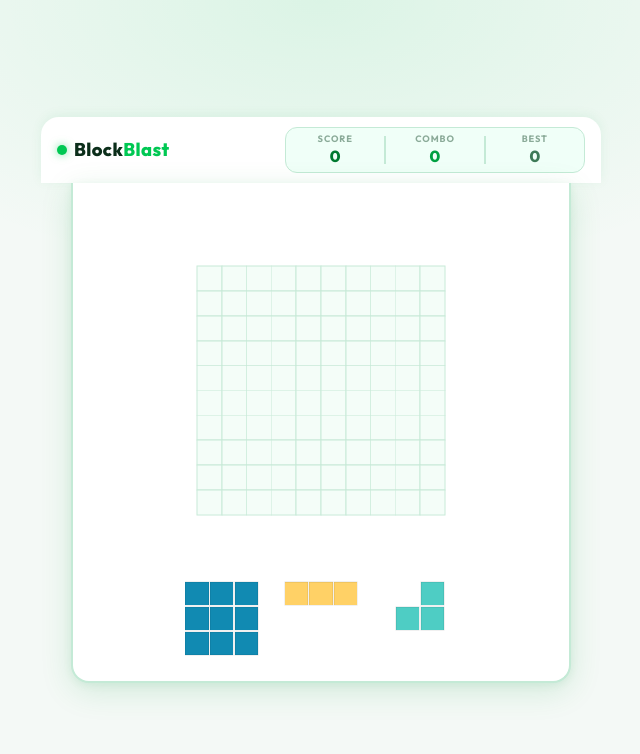
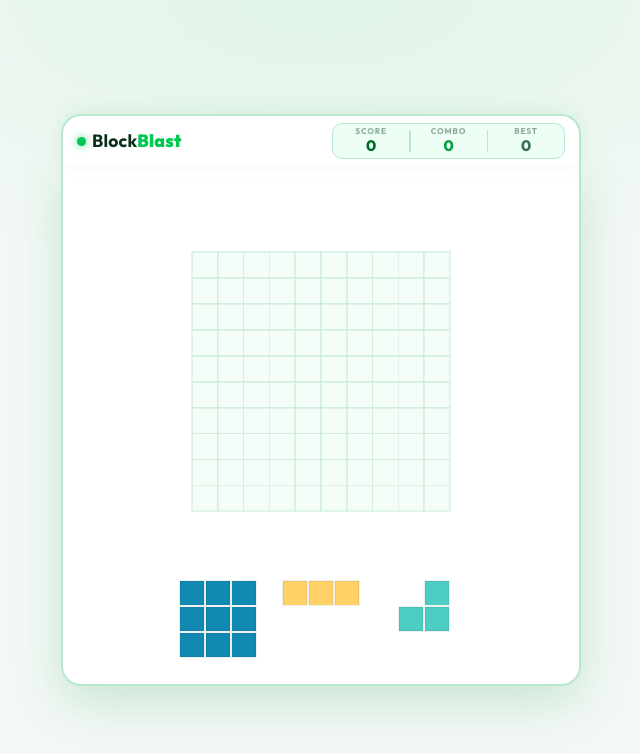
Before and after one commit to aryanjha205/Block-Blast, a website built with Vite: page index.html in a window 1280 px wide. Shown: the whole page, without its empty margins (319-959 px from the left). Built offline with nearby package versions, Linux system fonts and the light colour scheme.

Commit message:
Add files via upload

```diff
--- a/index.html
+++ b/index.html
@@ -3,69 +3,53 @@
   <head>
     <meta charset="UTF-8" />
     <meta name="viewport" content="width=device-width, initial-scale=1.0, maximum-scale=1.0, user-scalable=no, viewport-fit=cover" />
-
-    <!-- Primary Meta -->
-    <title>Block Blast — Puzzle Game</title>
-    <meta name="description" content="Drag and drop colorful blocks to fill rows and columns. Clear lines, build combos, and beat your high score in Block Blast!" />
-    <meta name="keywords" content="block blast, puzzle game, blocks, tetris, browser game" />
-    <meta name="author" content="Block Blast" />
-
-    <!-- PWA -->
+    <title>Block Blast</title>
+    <meta name="description" content="Drag and drop colorful blocks to fill rows and columns. Clear lines, build combos, beat your high score!" />
     <meta name="theme-color" content="#00c853" />
     <meta name="mobile-web-app-capable" content="yes" />
     <meta name="apple-mobile-web-app-capable" content="yes" />
     <meta name="apple-mobile-web-app-status-bar-style" content="black-translucent" />
     <meta name="apple-mobile-web-app-title" content="Block Blast" />
     <link rel="apple-touch-icon" href="/icons/icon-192.png" />
-
-    <!-- Open Graph -->
     <meta property="og:title" content="Block Blast — Puzzle Game" />
-    <meta property="og:description" content="Drag and drop colorful blocks to fill rows and columns. Clear lines, build combos, and beat your high score!" />
+    <meta property="og:description" content="Drag and drop colorful blocks, clear lines, build combos!" />
     <meta property="og:type" content="website" />
     <meta property="og:image" content="/icons/icon-512.png" />
-
-    <!-- Twitter Card -->
-    <meta name="twitter:card" content="summary_large_image" />
-    <meta name="twitter:title" content="Block Blast — Puzzle Game" />
-    <meta name="twitter:description" content="Drag and drop colorful blocks to fill rows and columns. Clear lines, build combos!" />
-    <meta name="twitter:image" content="/icons/icon-512.png" />
-
-    <!-- Google Fonts -->
     <link rel="preconnect" href="https://fonts.googleapis.com" />
     <link rel="preconnect" href="https://fonts.gstatic.com" crossorigin />
-    <link href="https://fonts.googleapis.com/css2?family=Outfit:wght@400;600;700;800;900&display=swap" rel="stylesheet" />
-
+    <link href="https://fonts.googleapis.com/css2?family=Outfit:wght@500;700;800;900&display=swap" rel="stylesheet" />
     <link rel="stylesheet" href="./src/styles.css" />
   </head>
   <body>
 
-    <!-- Top Bar -->
-    <header class="top-bar">
-      <div class="logo">
-        <span class="logo-dot"></span>
-        <span class="logo-text">Block<span class="logo-accent">Blast</span></span>
+    <!-- HUD Bar -->
+    <header class="hud">
+      <div class="hud-logo">
+        <span class="hud-dot"></span>
+        <span class="hud-name">Block<b>Blast</b></span>
       </div>
-      <div class="stats-row">
-        <div class="stat" id="score-card">
-          <span class="stat-label">Score</span>
-          <input type="text" readonly id="score" value="0" aria-label="Current score" />
+
+      <div class="hud-stats">
+        <div class="hud-stat" id="score-card">
+          <span class="hud-stat-label">SCORE</span>
+          <input type="text" readonly id="score" value="0" />
         </div>
-        <div class="stat-divider"></div>
-        <div class="stat" id="combo-card">
-          <span class="stat-label">Combo</span>
-          <input type="text" readonly id="combo" value="0" aria-label="Current combo" />
+        <div class="hud-sep"></div>
+        <div class="hud-stat" id="combo-card">
+          <span class="hud-stat-label">COMBO</span>
+          <input type="text" readonly id="combo" value="0" />
         </div>
-        <div class="stat-divider"></div>
-        <div class="stat" id="best-card">
-          <span class="stat-label">Best</span>
-          <input type="text" readonly id="bestScore" value="0" aria-label="Best score" />
+        <div class="hud-sep"></div>
+        <div class="hud-stat" id="best-card">
+          <span class="hud-stat-label">BEST</span>
+          <input type="text" readonly id="bestScore" value="0" />
         </div>
       </div>
     </header>
 
-    <!-- Canvas Area -->
-    <main class="canvas-wrap">
-      <canvas id="gameCanvas" width="600" height="600" aria-label="Block Blast game board"></canvas>
+    <!-- Game Canvas — fills everything below HUD -->
+    <main class="game-wrap">
+      <canvas id="gameCanvas" width="600" height="600"></canvas>
     </main>
 
     <script type="module" src="./src/script.js"></script>
--- a/src/styles.css
+++ b/src/styles.css
@@ -1,245 +1,256 @@
 /* ===================================================
-   Block Blast — Phone-first White + Parrot Green UI
+   Block Blast — Maximum Canvas Phone UI
+   White + Parrot Green  |  Mobile-first
    =================================================== */
 
 :root {
-  --green:        #00c853;
-  --green-dark:   #00a041;
-  --green-deeper: #007a30;
-  --green-light:  #f0fff8;
-  --green-border: #c4ead6;
+  --green:       #00c853;
+  --green-dark:  #00a041;
+  --green-deep:  #006b2b;
+  --green-tint:  #edfff5;
+  --green-line:  #b8e8cc;
 
-  --bg:           #f4f9f6;
-  --white:        #ffffff;
-  --text-head:    #0b2e1a;
-  --text-sub:     #3d7a57;
-  --text-muted:   #8aaa98;
+  --white:       #ffffff;
+  --bg:          #f3f8f5;
+  --text:        #0b2e1a;
+  --text-sub:    #3a7055;
+  --text-muted:  #8aaa98;
 
   --font: 'Outfit', system-ui, sans-serif;
-  --ease: cubic-bezier(0.4, 0, 0.2, 1);
 
-  /* Safe area (notch / home bar support) */
-  --safe-top:    env(safe-area-inset-top,    0px);
-  --safe-bottom: env(safe-area-inset-bottom, 0px);
-  --safe-left:   env(safe-area-inset-left,   0px);
-  --safe-right:  env(safe-area-inset-right,  0px);
+  /* HUD height — keep it small so canvas gets max space */
+  --hud-h: 52px;
+
+  /* Safe area insets (notch / home bar) */
+  --si-top:    env(safe-area-inset-top,    0px);
+  --si-bottom: env(safe-area-inset-bottom, 0px);
+  --si-left:   env(safe-area-inset-left,   0px);
+  --si-right:  env(safe-area-inset-right,  0px);
 }
 
 /* ── Reset ─────────────────────────────────────────── */
 *, *::before, *::after { box-sizing: border-box; margin: 0; padding: 0; }
-html, body { height: 100%; }
+html { height: 100%; }
 
 body {
-  /* Fill the whole screen — no scroll */
-  height: 100dvh;          /* dynamic viewport height for mobile keyboards */
+  /* Lock to full viewport — zero scroll */
+  height: 100dvh;
   display: flex;
   flex-direction: column;
   overflow: hidden;
-
   font-family: var(--font);
   background: var(--bg);
-  color: var(--text-head);
+  color: var(--text);
 
-  /* Padding for notch / home-bar */
-  padding-top:    var(--safe-top);
-  padding-bottom: var(--safe-bottom);
-  padding-left:   var(--safe-left);
-  padding-right:  var(--safe-right);
-
-  /* Subtle radial green tint */
-  background-image:
-    radial-gradient(ellipse 80% 35% at 50% 0%, rgba(0,200,83,0.09) 0%, transparent 70%);
+  /* Honour notch / home bar */
+  padding-top:    var(--si-top);
+  padding-left:   var(--si-left);
+  padding-right:  var(--si-right);
+  padding-bottom: var(--si-bottom);
 }
 
-/* ── Top Bar ────────────────────────────────────────── */
-.top-bar {
+/* ── HUD Bar ────────────────────────────────────────── */
+.hud {
   flex-shrink: 0;
+  height: var(--hud-h);
   display: flex;
   align-items: center;
   justify-content: space-between;
-  gap: 12px;
-  padding: 10px 16px 10px;
+  padding: 0 14px;
   background: var(--white);
-  border-bottom: 1.5px solid var(--green-border);
-  box-shadow: 0 2px 12px rgba(0,160,65,0.09);
+  border-bottom: 2px solid var(--green-line);
+  box-shadow: 0 2px 16px rgba(0, 160, 65, 0.10);
+  z-index: 10;
 }
 
 /* Logo */
-.logo {
+.hud-logo {
   display: flex;
   align-items: center;
-  gap: 7px;
+  gap: 6px;
   flex-shrink: 0;
 }
 
-.logo-dot {
-  width: 10px;
-  height: 10px;
+.hud-dot {
+  width: 9px;
+  height: 9px;
   border-radius: 50%;
   background: var(--green);
-  box-shadow: 0 0 8px rgba(0,200,83,0.55);
+  box-shadow: 0 0 8px rgba(0, 200, 83, 0.7);
+}
+
+.hud-name {
+  font-size: 1.1rem;
+  font-weight: 700;
+  color: var(--text);
+  letter-spacing: 0.01em;
+  line-height: 1;
+}
+
+.hud-name b {
+  font-weight: 900;
+  color: var(--green);
+}
+
+/* Stats */
+.hud-stats {
+  display: flex;
+  align-items: center;
+  background: var(--green-tint);
+  border: 1.5px solid var(--green-line);
+  border-radius: 10px;
+  overflow: hidden;
+  height: 36px;
+}
+
+.hud-stat {
+  display: flex;
+  flex-direction: column;
+  align-items: center;
+  justify-content: center;
+  padding: 0 12px;
+  height: 100%;
+  line-height: 1;
+}
+
+.hud-sep {
+  width: 1.5px;
+  height: 22px;
+  background: var(--green-line);
   flex-shrink: 0;
 }
 
-.logo-text {
-  font-size: 1.15rem;
-  font-weight: 800;
-  letter-spacing: 0.02em;
-  color: var(--text-head);
-  line-height: 1;
+.hud-stat-label {
+  font-size: 0.52rem;
+  font-weight: 700;
+  letter-spacing: 0.1em;
+  color: var(--text-muted);
+  margin-bottom: 1px;
 }
 
-.logo-accent {
-  color: var(--green);
-}
-
-/* Stats Row */
-.stats-row {
-  display: flex;
-  align-items: center;
-  gap: 0;
-  background: var(--green-light);
-  border: 1.5px solid var(--green-border);
-  border-radius: 12px;
-  overflow: hidden;
-  flex: 1;
-  max-width: 300px;
-}
-
-.stat {
-  flex: 1;
-  padding: 6px 8px;
-  text-align: center;
-  min-width: 0;
-}
-
-.stat-divider {
-  width: 1.5px;
-  height: 28px;
-  background: var(--green-border);
-  flex-shrink: 0;
-}
-
-.stat-label {
-  display: block;
-  font-size: 0.58rem;
-  font-weight: 700;
-  letter-spacing: 0.1em;
-  text-transform: uppercase;
-  color: var(--text-muted);
-  line-height: 1;
-  margin-bottom: 2px;
-}
-
-.stat input {
-  display: block;
-  width: 100%;
+.hud-stat input {
   border: none;
   background: transparent;
   outline: none;
   font-family: var(--font);
-  font-size: 1rem;
+  font-size: 0.95rem;
   font-weight: 800;
-  color: var(--text-head);
+  color: var(--text);
   text-align: center;
   cursor: default;
-  line-height: 1;
-  min-width: 0;
+  width: 52px;
+  padding: 0;
 }
 
-#score-card input  { color: var(--green-deeper); }
-#combo-card input  { color: var(--green-dark); }
-#best-card input   { color: var(--text-sub); }
+#score-card input { color: var(--green-deep); }
+#combo-card input { color: var(--green-dark); }
+#best-card  input { color: var(--text-sub);   }
 
-/* Score pulse on line clear */
+/* Score pulse on clear */
 @keyframes scorePulse {
   0%   { transform: scale(1); }
-  45%  { transform: scale(1.18); }
+  50%  { transform: scale(1.25); color: var(--green); }
   100% { transform: scale(1); }
 }
-.score-pulse { animation: scorePulse 0.38s cubic-bezier(0.34,1.56,0.64,1); }
+.score-pulse { animation: scorePulse 0.4s cubic-bezier(0.34, 1.56, 0.64, 1); }
 
-/* ── Canvas Area ─────────────────────────────────────── */
-.canvas-wrap {
-  flex: 1;                  /* takes ALL remaining vertical space */
+/* ── Game Wrap — canvas fills this ──────────────────── */
+.game-wrap {
+  flex: 1;              /* takes all remaining height */
   display: flex;
   align-items: center;
   justify-content: center;
-  padding: 10px;
-  min-height: 0;            /* important: lets flex child shrink */
+  padding: 6px;
+  min-height: 0;        /* allow flex child to shrink */
+  background: var(--bg);
 }
 
+/*
+ * Canvas = largest square that fits the remaining space.
+ *
+ * Remaining height  = 100dvh - safe-top - safe-bottom - hud(52px) - padding(12px)
+ * Remaining width   = 100vw  - safe-left - safe-right - padding(12px)
+ *
+ * We take the minimum of both so it always fits without cropping.
+ */
 canvas {
-  /*
-   * Be the largest square that fits the available space.
-   * min() picks the smaller of viewport-width vs remaining height.
-   */
-  width:  min(
-            calc(100vw - 20px),
-            calc(100dvh - var(--safe-top) - var(--safe-bottom) - 70px - 20px)
-          );
+  width: min(
+    calc(100vw  - var(--si-left) - var(--si-right)  - 12px),
+    calc(100dvh - var(--si-top)  - var(--si-bottom) - var(--hud-h) - 12px)
+  );
   height: min(
-            calc(100vw - 20px),
-            calc(100dvh - var(--safe-top) - var(--safe-bottom) - 70px - 20px)
-          );
+    calc(100vw  - var(--si-left) - var(--si-right)  - 12px),
+    calc(100dvh - var(--si-top)  - var(--si-bottom) - var(--hud-h) - 12px)
+  );
 
-  border-radius: 18px;
-  border: 2px solid var(--green-border);
+  display: block;
+  border-radius: 20px;
+  border: 2px solid var(--green-line);
   background: #ffffff;
   box-shadow:
-    0 8px 32px rgba(0,150,60,0.14),
-    0 2px 8px  rgba(0,150,60,0.08);
-  display: block;
+    0 12px 48px rgba(0, 150, 60, 0.16),
+    0  4px 16px rgba(0, 150, 60, 0.10),
+    0  0   0 4px rgba(0, 200, 83, 0.07) inset;
+
+  /* Critical for touch drag — prevents page scroll while dragging blocks */
+  touch-action: none;
   image-rendering: pixelated;
-  touch-action: none;       /* prevent scroll hijack while dragging */
+  -webkit-tap-highlight-color: transparent;
 }
 
-/* ── Desktop override ────────────────────────────────── */
+/* ── Desktop / Tablet ────────────────────────────────── */
 @media (min-width: 700px) {
   body {
     height: 100vh;
     align-items: center;
     justify-content: center;
     gap: 0;
-    background-image:
-      radial-gradient(ellipse 60% 50% at 50% 0%, rgba(0,200,83,0.10) 0%, transparent 70%);
+    background:
+      radial-gradient(ellipse 70% 50% at 50% 0%, rgba(0,200,83,0.08) 0%, transparent 70%),
+      var(--bg);
   }
 
-  .top-bar {
-    width: 560px;
-    border-radius: 18px 18px 0 0;
+  /* Card wrapper on desktop */
+  .hud {
+    width: 520px;
+    border-radius: 20px 20px 0 0;
+    border: 2px solid var(--green-line);
     border-bottom: none;
-    box-shadow: 0 -2px 12px rgba(0,160,65,0.07);
+    box-shadow: 0 -4px 20px rgba(0,160,65,0.08);
   }
 
-  .canvas-wrap {
+  .game-wrap {
     flex: none;
     padding: 0;
+    width: 520px;
+    height: 520px;
   }
 
   canvas {
-    width: 500px;
-    height: 500px;
-    border-radius: 0 0 18px 18px;
+    width: 520px;
+    height: 520px;
+    border-radius: 0 0 20px 20px;
+    border: 2px solid var(--green-line);
     border-top: none;
+    box-shadow: 0 16px 48px rgba(0,150,60,0.18);
   }
 }
 
-/* ── Game Over Modal ─────────────────────────────────── */
+/* ── Game Over — bottom sheet modal ─────────────────── */
 .modal-overlay {
   position: fixed;
   inset: 0;
   display: flex;
-  align-items: flex-end;      /* slides up from bottom on phone */
+  align-items: flex-end;
   justify-content: center;
-  background: rgba(5, 30, 15, 0.55);
-  backdrop-filter: blur(8px);
-  -webkit-backdrop-filter: blur(8px);
+  background: rgba(4, 22, 10, 0.6);
+  backdrop-filter: blur(10px);
+  -webkit-backdrop-filter: blur(10px);
   opacity: 0;
   pointer-events: none;
-  transition: opacity 0.3s ease;
-  z-index: 100;
-  padding: 0 0 var(--safe-bottom);
+  transition: opacity 0.28s ease;
+  z-index: 200;
+  padding: 0 0 var(--si-bottom);
 }
 
 .modal-overlay.active {
@@ -248,76 +259,90 @@
 }
 
 .modal {
+  width: 100%;
+  max-width: 520px;
   background: var(--white);
   border-radius: 28px 28px 0 0;
-  padding: 8px 28px 36px;
-  width: 100%;
-  max-width: 500px;
-  box-shadow: 0 -8px 40px rgba(0,100,40,0.18);
+  padding: 0 24px calc(28px + var(--si-bottom));
+  box-shadow: 0 -12px 48px rgba(0, 100, 40, 0.22);
   text-align: center;
-  transform: translateY(100%);
-  transition: transform 0.4s cubic-bezier(0.34, 1.56, 0.64, 1);
+  transform: translateY(110%);
+  transition: transform 0.42s cubic-bezier(0.34, 1.56, 0.64, 1);
 }
 
-.modal-overlay.active .modal {
-  transform: translateY(0);
-}
+.modal-overlay.active .modal { transform: translateY(0); }
 
 /* Drag handle */
 .modal::before {
   content: '';
   display: block;
-  width: 40px;
+  width: 44px;
   height: 4px;
   border-radius: 99px;
-  background: var(--green-border);
-  margin: 12px auto 24px;
+  background: var(--green-line);
+  margin: 14px auto 20px;
+}
+
+/* Emoji icon */
+.modal::after {
+  content: '💥';
+  display: block;
+  font-size: 3rem;
+  margin-bottom: 8px;
 }
 
 .modal-title {
-  font-size: 1.9rem;
+  font-size: 2rem;
   font-weight: 900;
+  color: var(--text);
   letter-spacing: 0.01em;
-  color: var(--text-head);
-  margin-bottom: 6px;
+  margin-bottom: 4px;
 }
 
 .modal-score {
-  font-size: 0.9rem;
-  color: var(--text-sub);
-  margin-bottom: 28px;
+  font-size: 0.88rem;
+  color: var(--text-muted);
+  margin-bottom: 24px;
 }
 
 .modal-score span {
   display: block;
-  font-size: 3rem;
+  font-size: 3.5rem;
   font-weight: 900;
   color: var(--green);
   line-height: 1.1;
-  margin-top: 4px;
+  letter-spacing: -0.02em;
 }
 
 .modal-button {
+  display: block;
   width: 100%;
-  padding: 16px 0;
+  padding: 17px;
   border: none;
-  border-radius: 14px;
-  background: linear-gradient(135deg, var(--green) 0%, var(--green-dark) 100%);
+  border-radius: 16px;
+  background: linear-gradient(135deg, #00e676 0%, var(--green-dark) 100%);
   color: #fff;
   font-family: var(--font);
-  font-size: 1.05rem;
+  font-size: 1.1rem;
   font-weight: 800;
-  letter-spacing: 0.03em;
+  letter-spacing: 0.04em;
   cursor: pointer;
-  box-shadow: 0 6px 20px rgba(0,200,83,0.38);
-  transition: transform 0.18s var(--ease), box-shadow 0.18s var(--ease), filter 0.18s;
+  box-shadow:
+    0 6px 24px rgba(0, 200, 83, 0.4),
+    0 2px 8px  rgba(0, 200, 83, 0.2);
+  transition:
+    transform 0.16s ease,
+    filter   0.16s ease,
+    box-shadow 0.16s ease;
   -webkit-tap-highlight-color: transparent;
 }
 
-.modal-button:hover  { transform: translateY(-2px); filter: brightness(1.05); box-shadow: 0 10px 28px rgba(0,200,83,0.45); }
-.modal-button:active { transform: translateY(0);    filter: brightness(0.96); }
-
-/* ── Scrollbar ────────────────────────────────────────── */
-::-webkit-scrollbar { width: 4px; }
-::-webkit-scrollbar-track { background: var(--bg); }
-::-webkit-scrollbar-thumb { background: var(--green-border); border-radius: 99px; }
+.modal-button:hover  {
+  transform: translateY(-2px);
+  filter: brightness(1.06);
+  box-shadow: 0 10px 32px rgba(0, 200, 83, 0.5);
+}
+.modal-button:active {
+  transform: translateY(1px);
+  filter: brightness(0.95);
+}
```
Also changed, not shown: dist/assets/index-C6yTzO8E.css (added), dist/assets/index-CncLKhdk.js (added), dist/index.html, dist/sw.js.
